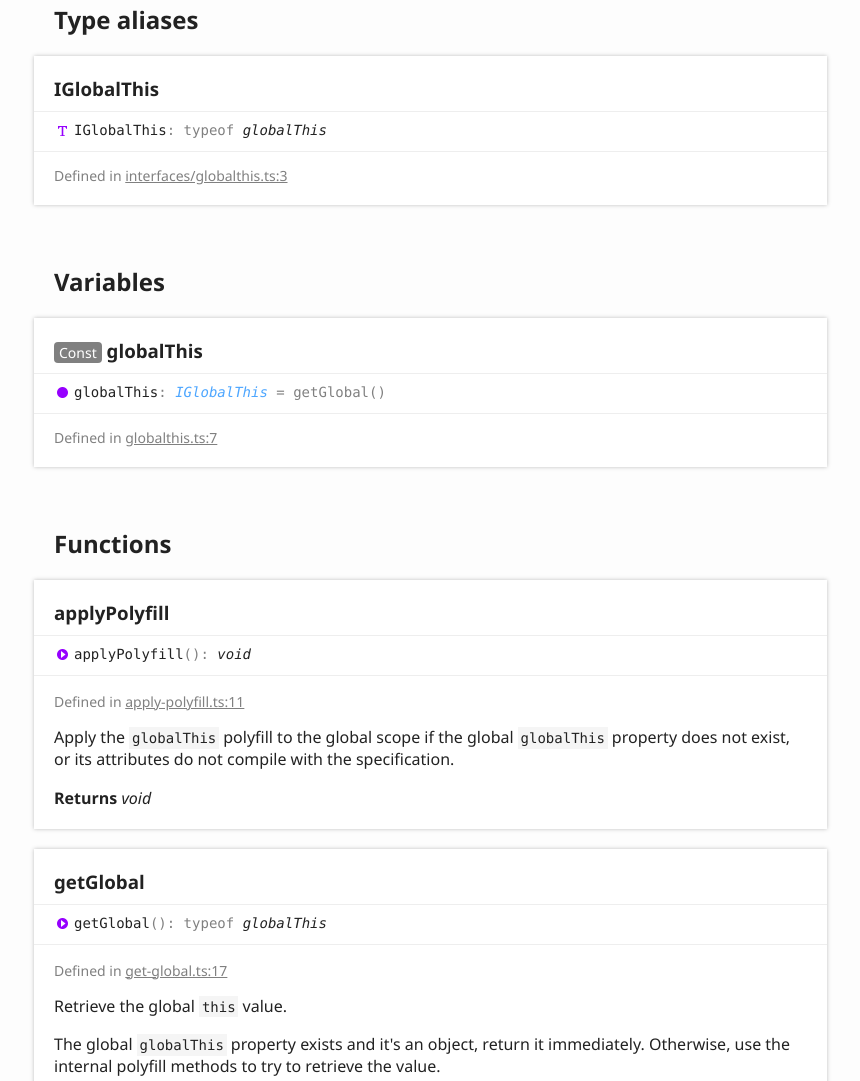
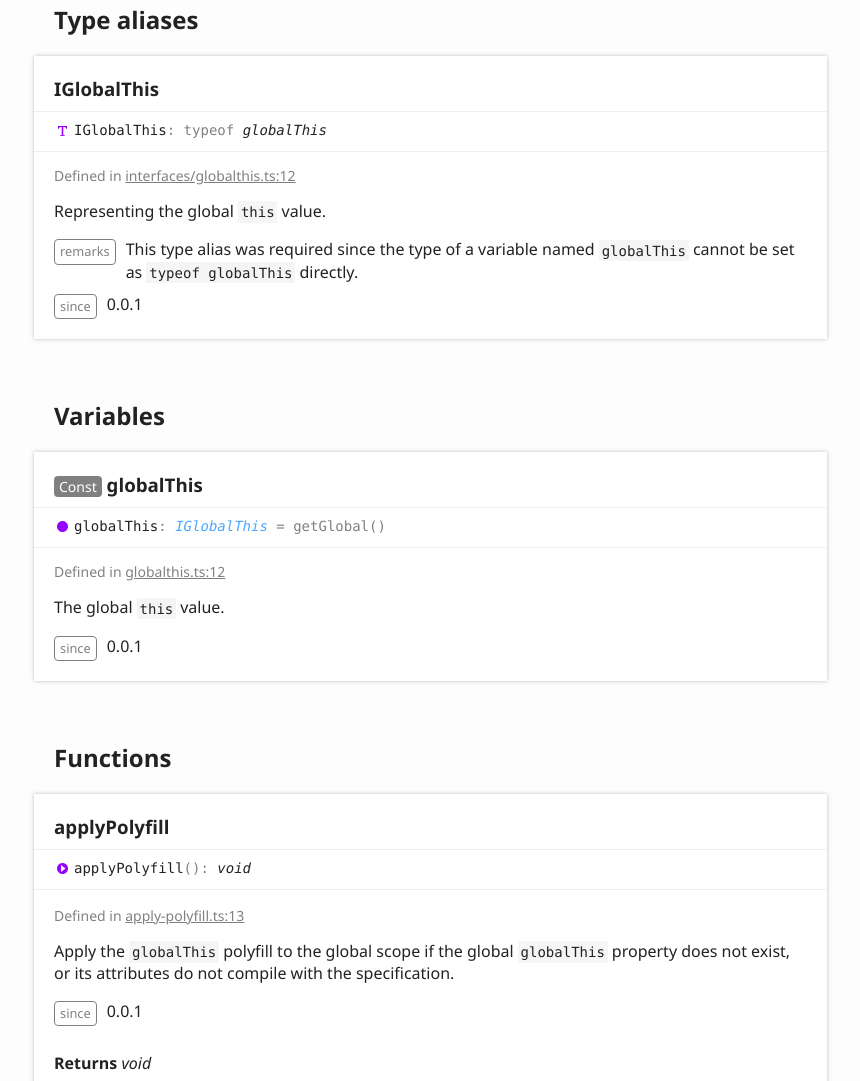
Before and after one commit to JasonHK/node-globalthis, a plain HTML site: page globals.html in a window 1280 px wide. Shown: the part 616-1697 px from the top of the page, without its empty margins (6-866 px from the left). Drawn offline with Linux system fonts and the light colour scheme.

Commit message:
Deploy JasonHK/node-globalthis to github.com/JasonHK/node-globalthis.git:gh-pages

```diff
--- a/globals.html
+++ b/globals.html
@@ -97,9 +97,23 @@
 					<div class="tsd-signature tsd-kind-icon">IGlobal<wbr>This<span class="tsd-signature-symbol">:</span> <span class="tsd-signature-symbol">typeof </span><span class="tsd-signature-type">globalThis</span></div>
 					<aside class="tsd-sources">
 						<ul>
-							<li>Defined in <a href="https://github.com/JasonHK/node-globalthis/blob/c995732/src/interfaces/globalthis.ts#L3">interfaces/globalthis.ts:3</a></li>
+							<li>Defined in <a href="https://github.com/JasonHK/node-globalthis/blob/d53f378/src/interfaces/globalthis.ts#L12">interfaces/globalthis.ts:12</a></li>
 						</ul>
 					</aside>
+					<div class="tsd-comment tsd-typography">
+						<div class="lead">
+							<p>Representing the global <code>this</code> value.</p>
+						</div>
+						<dl class="tsd-comment-tags">
+							<dt>remarks</dt>
+							<dd><p>This type alias was required since the type of a variable named <code>globalThis</code> cannot be set as
+								<code>typeof globalThis</code> directly.</p>
+							</dd>
+							<dt>since</dt>
+							<dd><p>0.0.1</p>
+							</dd>
+						</dl>
+					</div>
 				</section>
 			</section>
 			<section class="tsd-panel-group tsd-member-group ">
@@ -110,9 +124,19 @@
 					<div class="tsd-signature tsd-kind-icon">global<wbr>This<span class="tsd-signature-symbol">:</span> <a href="globals.html#iglobalthis" class="tsd-signature-type">IGlobalThis</a><span class="tsd-signature-symbol"> = getGlobal()</span></div>
 					<aside class="tsd-sources">
 						<ul>
-							<li>Defined in <a href="https://github.com/JasonHK/node-globalthis/blob/c995732/src/globalthis.ts#L7">globalthis.ts:7</a></li>
+							<li>Defined in <a href="https://github.com/JasonHK/node-globalthis/blob/d53f378/src/globalthis.ts#L12">globalthis.ts:12</a></li>
 						</ul>
 					</aside>
+					<div class="tsd-comment tsd-typography">
+						<div class="lead">
+							<p>The global <code>this</code> value.</p>
+						</div>
+						<dl class="tsd-comment-tags">
+							<dt>since</dt>
+							<dd><p>0.0.1</p>
+							</dd>
+						</dl>
+					</div>
 				</section>
 			</section>
 			<section class="tsd-panel-group tsd-member-group ">
@@ -127,7 +151,7 @@
 						<li class="tsd-description">
 							<aside class="tsd-sources">
 								<ul>
-									<li>Defined in <a href="https://github.com/JasonHK/node-globalthis/blob/c995732/src/apply-polyfill.ts#L11">apply-polyfill.ts:11</a></li>
+									<li>Defined in <a href="https://github.com/JasonHK/node-globalthis/blob/d53f378/src/apply-polyfill.ts#L13">apply-polyfill.ts:13</a></li>
 								</ul>
 							</aside>
 							<div class="tsd-comment tsd-typography">
@@ -135,6 +159,11 @@
 									<p>Apply the <code>globalThis</code> polyfill to the global scope if the global <code>globalThis</code> property does not
 									exist, or its attributes do not compile with the specification.</p>
 								</div>
+								<dl class="tsd-comment-tags">
+									<dt>since</dt>
+									<dd><p>0.0.1</p>
+									</dd>
+								</dl>
 							</div>
 							<h4 class="tsd-returns-title">Returns <span class="tsd-signature-type">void</span></h4>
 						</li>
@@ -150,7 +179,7 @@
 						<li class="tsd-description">
 							<aside class="tsd-sources">
 								<ul>
-									<li>Defined in <a href="https://github.com/JasonHK/node-globalthis/blob/c995732/src/get-global.ts#L17">get-global.ts:17</a></li>
+									<li>Defined in <a href="https://github.com/JasonHK/node-globalthis/blob/d53f378/src/get-global.ts#L17">get-global.ts:17</a></li>
 								</ul>
 							</aside>
 							<div class="tsd-comment tsd-typography">
```
